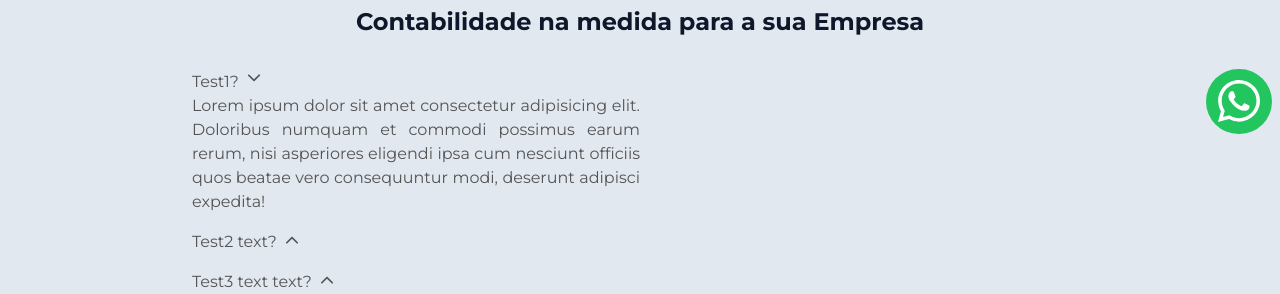
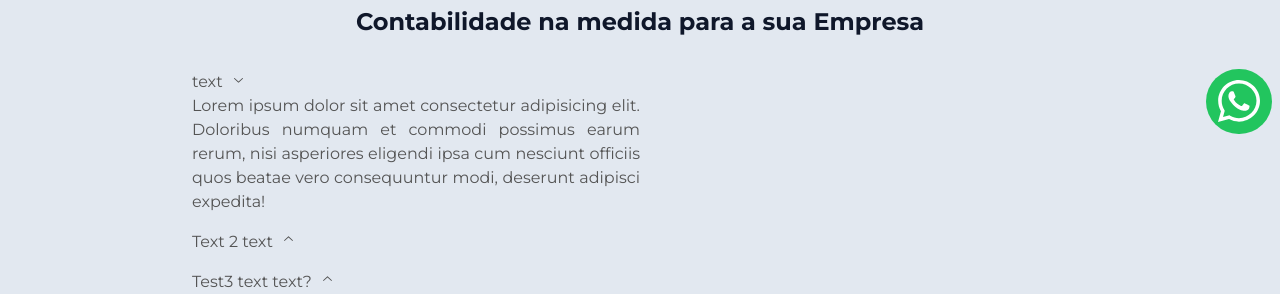
Before and after one commit to artenlf/dalmoarten, a Next.js app: page / in a window 1280 px wide. Shown: the part 658-952 px from the top of the page. Built offline with nearby package versions, Linux system fonts and the light colour scheme.

Commit message:
feat/refactor: added animation to accordion

```diff
--- a/src/pages/index.tsx
+++ b/src/pages/index.tsx
@@ -1,19 +1,11 @@
-import { faChevronDown, faChevronUp } from "@fortawesome/free-solid-svg-icons";
-import { FontAwesomeIcon } from "@fortawesome/react-fontawesome";
 import * as Accordion from "@radix-ui/react-accordion";
+import { ChevronDownIcon, ChevronUpIcon } from '@radix-ui/react-icons';
 import Image from "next/image";
 import Link from "next/link";
 import { Buildings, Calculator, Person, Receipt } from "phosphor-react";
-import { useState } from "react";
 import BannerImage from "../assets/banner/1.png";
 
 export default function Home() {
-  const [activeAccordionItem, setActiveAccordionItem] = useState("item-1");
-
-  function handleAccordionOpen(value: string) {
-    setActiveAccordionItem(value)
-  }
-
   return (
     <main>
       <section className="bg-slate-300 flex items-center py-4 px-32 justify-evenly">
@@ -52,67 +44,58 @@ export default function Home() {
           <Accordion.Root
             type="single"
             defaultValue="item-1"
-            collapsible
             className="flex flex-col gap-4"
           >
             <Accordion.Item value="item-1">
+              <Accordion.Header className="">
+                text
                 <Accordion.Trigger
-                className="flex"
-                onClick={() => handleAccordionOpen("item-1")}
+                  className="ml-2 data-[state=closed]:rotate-180"
                 >
-                Test1?
-                <FontAwesomeIcon
-                  size='sm'
-                  className="ml-2"
-                  icon={
-                    activeAccordionItem === "item-1" ?
-                      faChevronDown : faChevronUp
-                  }
-                />
+                  <ChevronDownIcon aria-hidden />
                 </Accordion.Trigger>
+              </Accordion.Header>
               <Accordion.Content
-                className="text-justify"
+                className="text-justify overflow-hidden
+                data-[state=open]:animate-slideDown
+                data-[state=closed]:animate-slideUp"
               >
                 Lorem ipsum dolor sit amet consectetur adipisicing elit. Doloribus numquam et commodi possimus earum rerum, nisi asperiores eligendi ipsa cum nesciunt officiis quos beatae vero consequuntur modi, deserunt adipisci expedita!
               </Accordion.Content>
             </Accordion.Item>
 
             <Accordion.Item value="item-2">
+              <Accordion.Header>
+                Text 2 text
                 <Accordion.Trigger
-                onClick={() => handleAccordionOpen("item-2")}
+                  className="ml-2 data-[state=open]:rotate-180"
                 >
-                Test2 text?
-                <FontAwesomeIcon
-                  size='sm'
-                  className="ml-2"
-                  icon={
-                    activeAccordionItem === "item-2" ?
-                      faChevronDown : faChevronUp
-                  }
-                />
+                  <ChevronUpIcon aria-hidden />
                 </Accordion.Trigger>
+              </Accordion.Header>
               <Accordion.Content
-                className="text-justify"
+                className="text-justify overflow-hidden
+                data-[state=open]:animate-slideDown
+                data-[state=closed]:animate-slideUp"
               >
                 Lorem ipsum dolor sit amet consectetur adipisicing elit. Doloribus numquam et commodi possimus earum rerum, nisi asperiores eligendi ipsa cum nesciunt officiis quos beatae vero consequuntur modi, deserunt adipisci expedita!
               </Accordion.Content>
             </Accordion.Item>
 
             <Accordion.Item value="item-3">
+              <Accordion.Header>
+                Test3 text text?
+
                 <Accordion.Trigger
-                onClick={() => handleAccordionOpen("item-3")}
+                  className="ml-2 data-[state=open]:rotate-180"
                 >
-                Test3 text text?
-                <FontAwesomeIcon
-                  size='sm'
-                  className="ml-2" icon={
-                    activeAccordionItem === "item-3" ?
-                      faChevronDown : faChevronUp
-                  }
-                />
+                  <ChevronUpIcon aria-hidden />
                 </Accordion.Trigger>
+              </Accordion.Header>
               <Accordion.Content
-                className="text-justify"
+                className="text-justify overflow-hidden
+                data-[state=open]:animate-slideDown
+                data-[state=closed]:animate-slideUp"
               >
                 Lorem ipsum dolor sit amet consectetur adipisicing elit. Doloribus numquam et commodi possimus earum rerum, nisi asperiores eligendi ipsa cum nesciunt officiis quos beatae vero consequuntur modi, deserunt adipisci expedita!
               </Accordion.Content>
```
Lines whose indentation alone changed are shown as unchanged.
